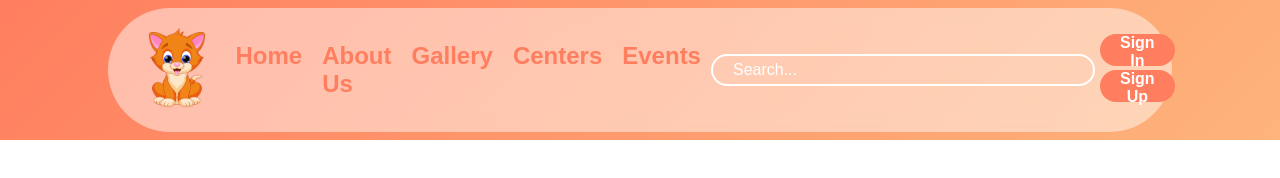
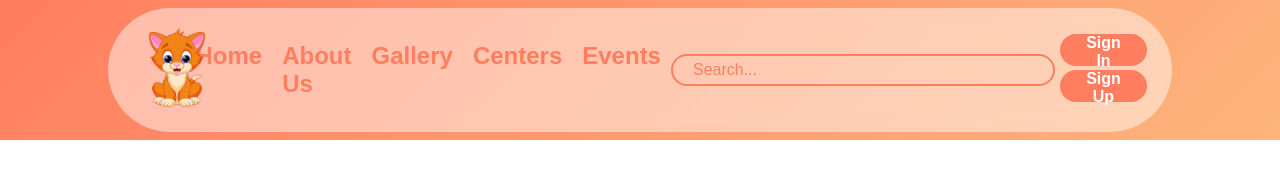
Before and after one commit to nivethi-ai/Team-A-assignment, a plain HTML site: page index.html in a window 1280 px wide. Drawn offline with Linux system fonts and the light colour scheme.

Commit message:
Added navbar

```diff
--- a/style.css
+++ b/style.css
@@ -1,4 +1,7 @@
 * {
+    /* margin: 0; */
+    padding: 0;
+
     font-family: sans-serif;
 }
 
@@ -52,8 +55,8 @@ li {
     width: 30vw;
     height: 4vh;
 
-    border: 2px solid white;
-    color: white;
+    border: 2px solid #ff7e5f;
+    color: #ff7e5f;
     font-size: medium;
     border-radius: 30px;
     outline: none;
@@ -63,7 +66,7 @@ li {
 }
 
 .search-bar::placeholder {
-    color: white;
+    color: #ff7e5f;
     font-size: medium;
 }
 
```
